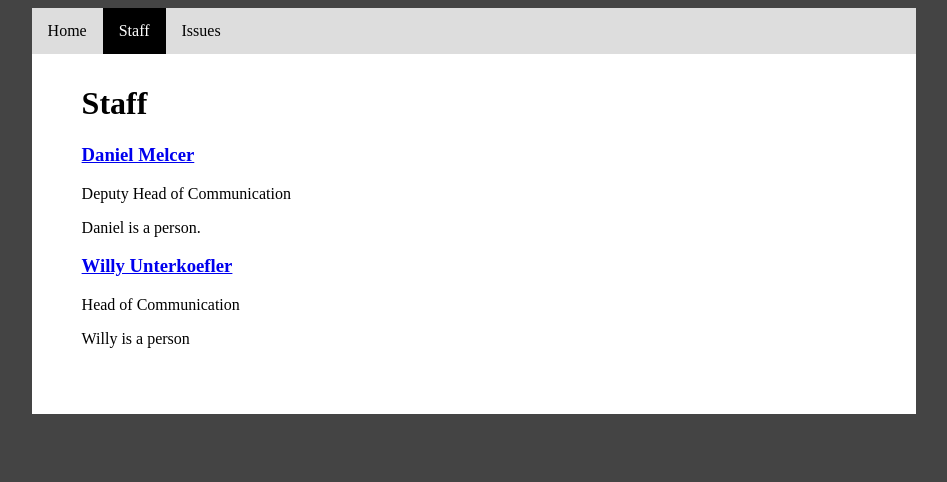
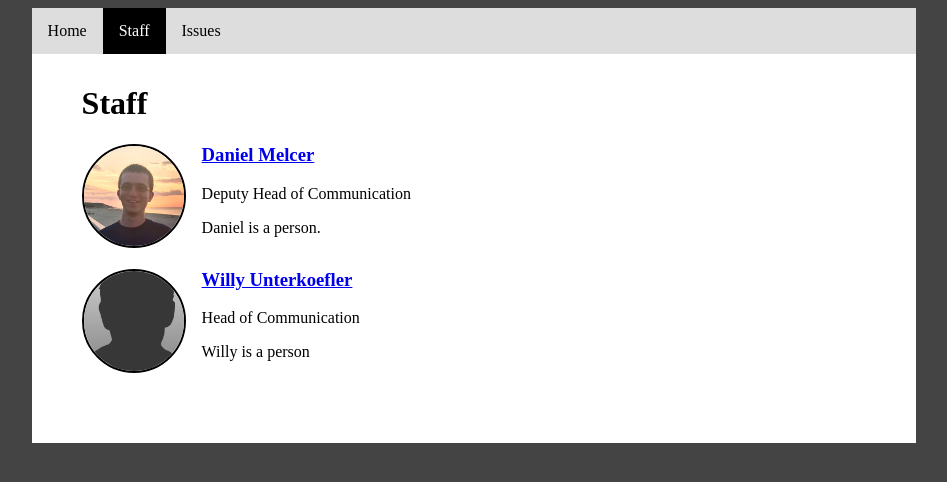
Before and after one commit to neutimesnewroman/website-source, a Jekyll site: the page built from staff.html, in a window 1280 px wide. Shown: the top 482 px of the page, without its empty margins (166-1113 px from the left). Built offline with Jekyll 4.4.1, drawn with Linux system fonts in a browser that asks for light colours.

Commit message:
Added profile picture to staff page

```diff
--- a/_config.yml
+++ b/_config.yml
@@ -18,6 +18,7 @@ defaults:
     values:
       layout: "staff"
       title: "{{ page.displayname }}"
+      image: "/assets/img/staff/defaultprofile.png"
   - scope:
       path: ""
     values:
--- a/_layouts/base.html
+++ b/_layouts/base.html
@@ -10,7 +10,7 @@
 <title>{{ page.title | flatify }}</title>
 
 <head>
-    <link rel="stylesheet" href="/site.css">
+    <link rel="stylesheet" href="/assets/css/site.css">
 </head>
 
 <body>
--- /dev/null
+++ b/_sass/_variables.scss
@@ -0,0 +1,51 @@
+//
+// Variables
+//
+// If you have an initialization partial (or equivalent), you should move these
+// lines to that file. NOTE: Edit the lines to remove "!default".
+
+// The font size set on the root html element.
+$base-font-size: 16px !default;
+
+// The base line height determines the basic unit of vertical rhythm.
+$base-line-height: 24px !default;
+
+// The length unit in which to output vertical rhythm values.
+// Supported values: px, em, rem.
+$base-unit: 'rem' !default;
+
+// The default font family.
+$base-font-family: 'Inconsolata', monospace;
+$header-font-family: 'Quicksand', sans-serif;
+
+// The font sizes for h1-h6.
+$h1-font-size: 2    * $base-font-size !default;
+$h2-font-size: 1.5  * $base-font-size !default;
+$h3-font-size: 1.17 * $base-font-size !default;
+$h4-font-size: 1    * $base-font-size !default;
+$h5-font-size: 0.83 * $base-font-size !default;
+$h6-font-size: 0.67 * $base-font-size !default;
+
+// The amount lists and blockquotes are indented.
+$indent-amount: 40px !default;
+
+// The following variable controls whether normalize-scss will output
+// font-sizes, line-heights and block-level top/bottom margins that form a basic
+// vertical rhythm on the page, which differs from the original Normalize.css.
+// However, changing any of the variables above will cause
+// $normalize-vertical-rhythm to be automatically set to true.
+$normalize-vertical-rhythm: false !default;
+
+
+// custom definitions
+
+$break-small: 500px;
+$break-large: 1024px;
+
+$sidebar-width: 10vw !default;
+$footer-height: 15vh;
+
+$font-color: #fff;
+$social-icon-size: 48px;
+
+$section-padding: 48px;
--- /dev/null
+++ b/assets/css/site.scss
@@ -0,0 +1,143 @@
+---
+---
+@import "variables";
+
+@mixin respond-to($media) {
+    @if $media==handheld-screens {
+        @media only screen and (max-width: $break-small) {
+            @content;
+        }
+    }
+    @else if $media==medium-screens {
+        @media only screen and (min-width: $break-small + 1) and (max-width: $break-large - 1) {
+            @content;
+        }
+    }
+    @else if $media==wide-screens {
+        @media only screen and (min-width: $break-large) {
+            @content;
+        }
+    }
+}
+
+body {
+    background-color: #444;
+}
+
+#container {
+    background-color: white;
+    margin: auto;
+    width: 70%;
+}
+
+#content {
+    padding: 10px 50px 50px 50px;
+}
+
+.articletitle a:visited {
+    color: black;
+}
+
+.articletitle a {
+    text-decoration: none;
+    color: black;
+}
+
+.articletitle {
+    color: black;
+}
+
+table,
+th,
+td {
+    border: 1px solid grey;
+    border-collapse: collapse;
+}
+
+th,
+td {
+    padding: 5px;
+}
+
+table tr:first-child {
+    background-color: lightgray;
+}
+
+table tr:nth-child(even) {
+    background-color: whitesmoke;
+}
+
+table tr:nth-child(odd) {
+    background-color: white;
+}
+
+#navbar {
+    background-color: #ddd;
+    list-style-type: none;
+    overflow: hidden;
+}
+
+#navbar .navitem:hover {
+    background-color: #bbb;
+}
+
+#navbar .navitem {
+    float: left;
+    text-align: center;
+}
+
+#navbar .navitem-selected:hover {
+    background-color: #444;
+}
+
+.navitem a {
+    display: block;
+    text-align: center;
+    padding: 14px 16px;
+    text-decoration: none;
+    color: black;
+}
+
+.navitem-selected {
+    background-color: black;
+    color: white;
+}
+
+.navitem-selected a {
+    color: white;
+}
+
+.picture {
+    @include respond-to(handheld-screens) {
+        margin: 8px auto;
+        display:flex;
+        justify-content: center;
+    }
+    @include respond-to(medium-screens) {
+        float: left;
+        margin-right: 16px;
+    }
+    @include respond-to(wide-screens) {
+        float: left;
+        margin-right: 16px;
+    }
+}
+
+.description h3{
+    @include respond-to(handheld-screens){
+        text-align: center;
+    }
+}
+
+.profilepicture {
+    display: block;
+    object-fit: cover;
+    width: 100px;
+    height: 100px;
+    border-radius: 50%;
+    border: 2px solid black;
+}
+
+.picturelistitem {
+    margin-bottom: 2em;
+}
--- a/site.css
+++ /dev/null
@@ -1,86 +0,0 @@
-body {
-  background-color: #444;
-}
-
-#container {
-  background-color: white;
-  margin: auto;
-  width: 70%;
-}
-
-#content {
-  padding: 10px 50px 50px 50px;
-}
-
-.articletitle a:visited {
-  color: black;
-}
-
-.articletitle a {
-  text-decoration: none;
-  color: black;
-}
-
-.articletitle {
-  color: black;
-}
-
-table,
-th,
-td {
-  border: 1px solid grey;
-  border-collapse: collapse;
-}
-
-th,
-td {
-  padding: 5px;
-}
-
-table tr:first-child {
-  background-color: lightgray;
-}
-
-table tr:nth-child(even) {
-  background-color: whitesmoke;
-}
-
-table tr:nth-child(odd) {
-  background-color: white;
-}
-
-#navbar {
-  background-color: #ddd;
-  list-style-type: none;
-  overflow: hidden;
-}
-
-#navbar .navitem:hover {
-  background-color: #bbb;
-}
-
-#navbar .navitem {
-  float: left;
-  text-align: center;
-}
-
-#navbar .navitem-selected:hover {
-  background-color: #444;
-}
-
-.navitem a {
-  display: block;
-  text-align: center;
-  padding: 14px 16px;
-  text-decoration: none;
-  color: black;
-}
-
-.navitem-selected {
-  background-color: black;
-  color: white;
-}
-
-.navitem-selected a {
-  color: white;
-}
--- a/staff.html
+++ b/staff.html
@@ -6,7 +6,7 @@ title: Staff
     {% for staff in site.staff %}
     <div class="picturelistitem">
         <div class="picture">
-
+            <img class="profilepicture" src="{{ staff.image }}" />
         </div>
         <div class="description">
 
```
Also changed, not shown: _staff/danielmelcer.md (+1 -0 lines), assets/img/staff/danielmelcer.png (added), assets/img/staff/defaultprofile.png (added).
